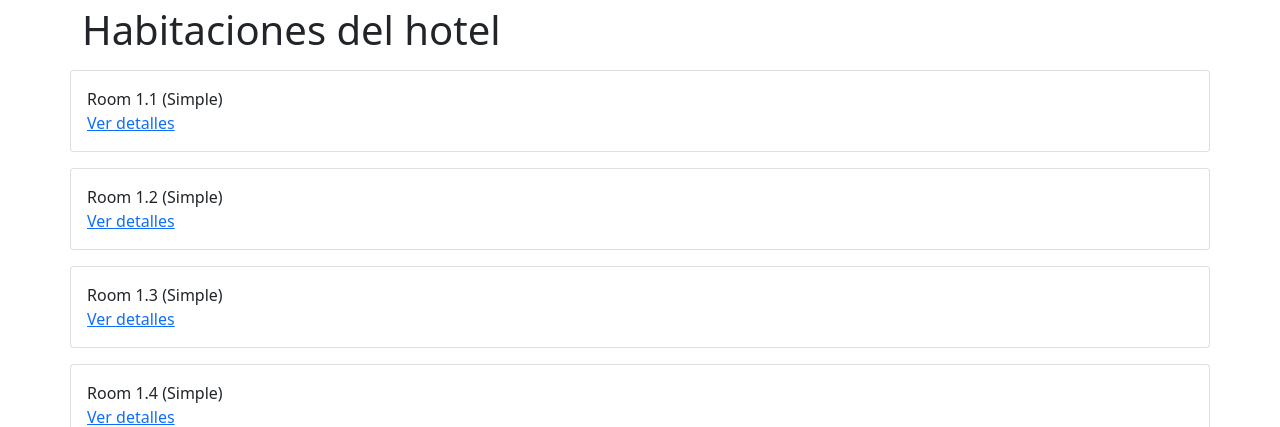
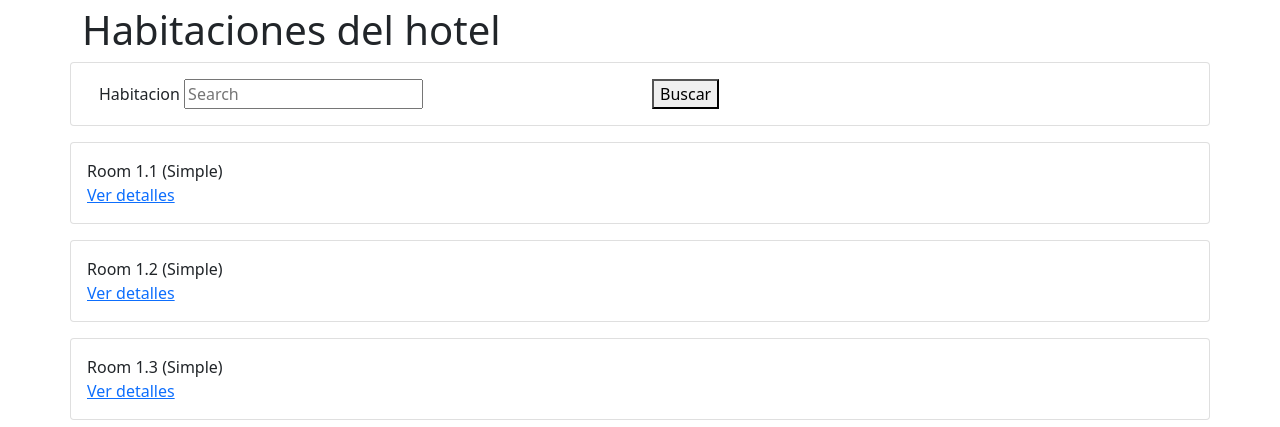
Before and after one commit to oscarchapp/testbookingengine, a Django app: page /rooms/ in a window 1280 px wide. Shown: the part 58-485 px from the top of the page. Run offline with Django 4.2, Linux system fonts and the light colour scheme; data comes from the database, SQL or seed files in the repository.

Commit message:
add search issue in rooms views

```diff
--- a/pms/templates/rooms.html
+++ b/pms/templates/rooms.html
@@ -2,6 +2,19 @@
 
 {% block content %}
 <h1>Habitaciones del hotel</h1>
+<div class="card card-body row">
+    <form method="post" action="">{% csrf_token %}
+        <div class="row">
+            <div class="col">
+                <span>Habitacion</span>
+                <input name="search" type="text" placeholder="Search" value="{{search}}" />
+            </div>
+            <div class="col">
+                <button type="submit">Buscar</button>
+            </div>
+        </div>
+    </form>
+</div>
 {% for room in rooms%}
 <div class="row card mt-3 mb-3 hover-card bg-tr-250">
     <div class="col p-3">
--- a/pms/views.py
+++ b/pms/views.py
@@ -232,7 +232,6 @@ class RoomDetailsView(View):
         context = {
             'room': room,
             'bookings': bookings}
-        print(context)
         return render(request, "room_detail.html", context)
 
 
@@ -244,3 +243,14 @@ class RoomsView(View):
             'rooms': rooms
         }
         return render(request, "rooms.html", context)
+
+    def post(self, request):
+        # renders a list of filter rooms by name
+        search = request.POST['search']
+        rooms = Room.objects.filter(name__contains = search).values("name", "room_type__name", "id")
+
+        context = {
+            'rooms': rooms,
+            'search': search
+        }
+        return render(request, "rooms.html", context)
```
